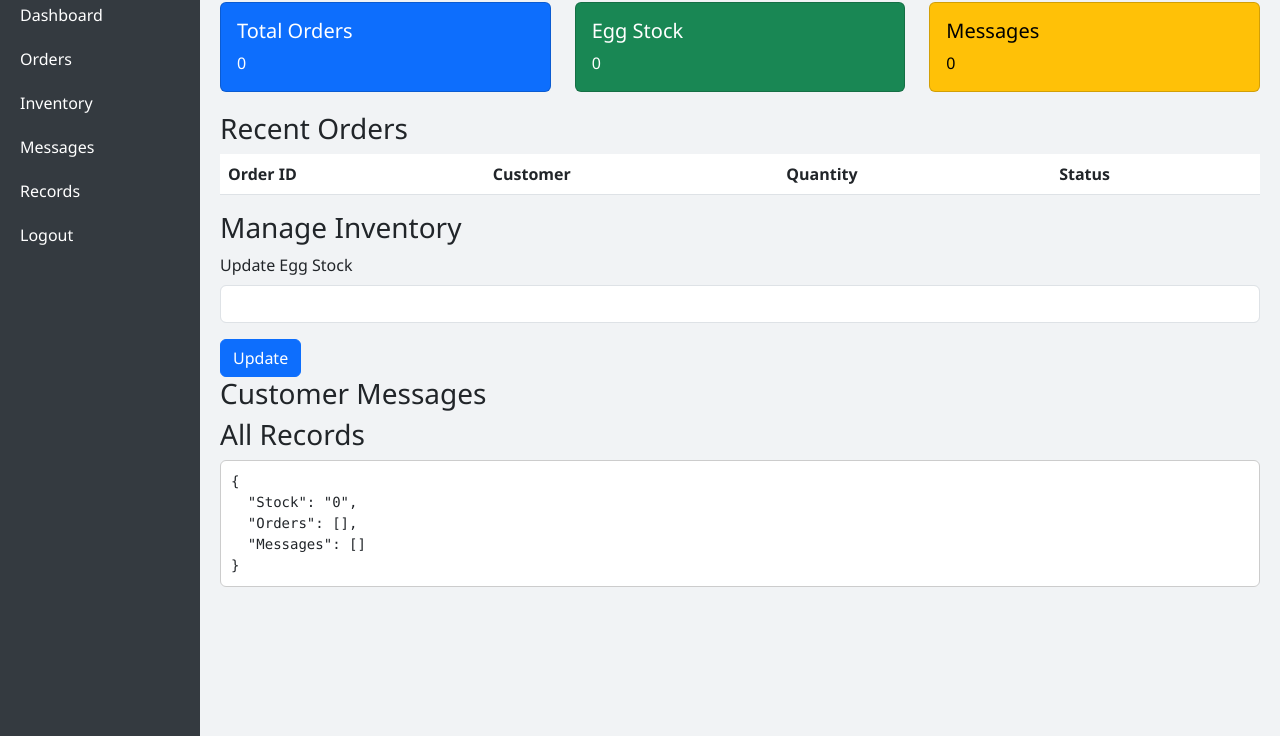
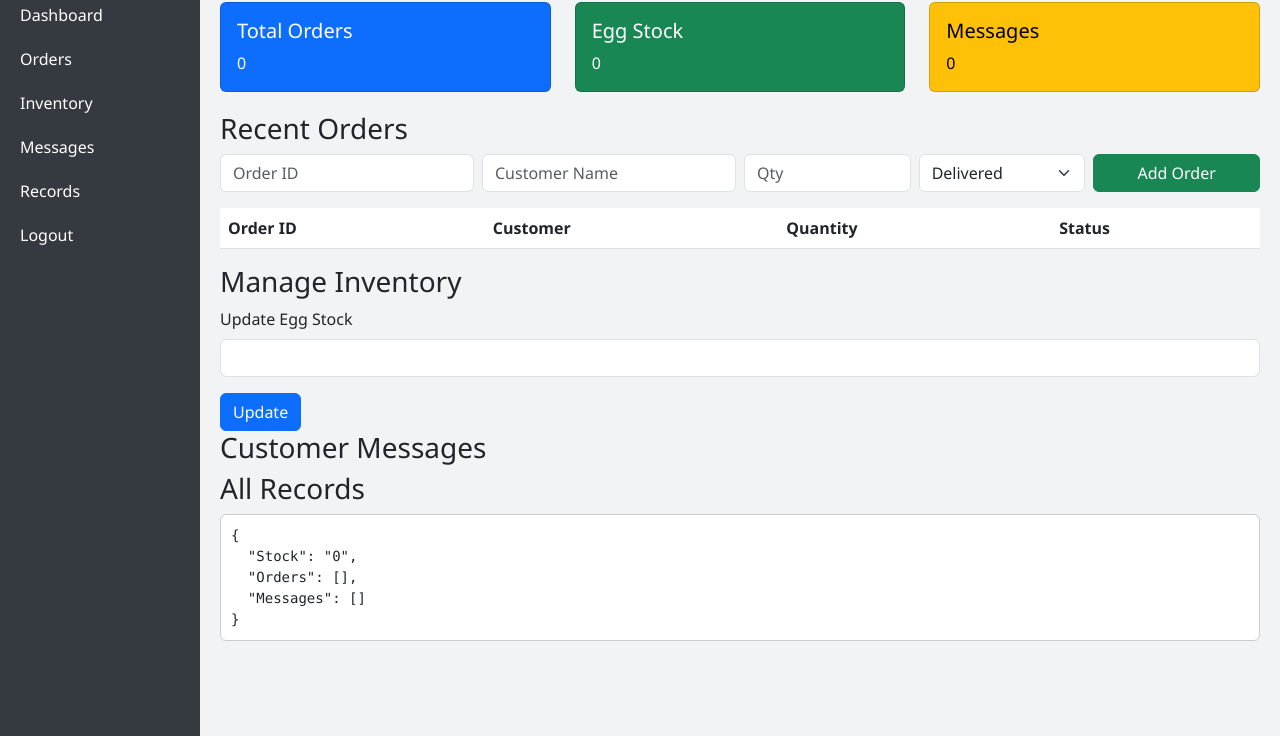
Before and after one commit to Rojzaangiri/freshnestegg.com, a plain HTML site: page admin.html in a window 1280 px wide. Shown: the part 64-800 px from the top of the page. Drawn offline with nearby package versions, Linux system fonts and the light colour scheme; sample sign-in values are in the browser's storage.

Commit message:
Update admin.html

```diff
--- a/admin.html
+++ b/admin.html
@@ -85,7 +85,29 @@
 
     <!-- Orders -->
     <h3 id="orders">Recent Orders</h3>
-    <table class="table table-striped" id="orderTable">
+    <form onsubmit="addOrder(event)">
+      <div class="row g-2">
+        <div class="col-md-3">
+          <input type="text" class="form-control" id="orderId" placeholder="Order ID" required />
+        </div>
+        <div class="col-md-3">
+          <input type="text" class="form-control" id="orderCustomer" placeholder="Customer Name" required />
+        </div>
+        <div class="col-md-2">
+          <input type="number" class="form-control" id="orderQty" placeholder="Qty" required />
+        </div>
+        <div class="col-md-2">
+          <select class="form-select" id="orderStatus" required>
+            <option value="Delivered">Delivered</option>
+            <option value="Pending">Pending</option>
+          </select>
+        </div>
+        <div class="col-md-2">
+          <button type="submit" class="btn btn-success w-100">Add Order</button>
+        </div>
+      </div>
+    </form>
+    <table class="table table-striped mt-3" id="orderTable">
       <thead>
         <tr>
           <th>Order ID</th>
@@ -142,6 +164,25 @@
       updateRecords();
     }
 
+    function addOrder(event) {
+      event.preventDefault();
+      const id = document.getElementById('orderId').value;
+      const customer = document.getElementById('orderCustomer').value;
+      const qty = document.getElementById('orderQty').value;
+      const status = document.getElementById('orderStatus').value;
+
+      const orders = JSON.parse(localStorage.getItem('orders') || '[]');
+      orders.push({ id, customer, qty, status });
+      localStorage.setItem('orders', JSON.stringify(orders));
+
+      document.getElementById('orderId').value = '';
+      document.getElementById('orderCustomer').value = '';
+      document.getElementById('orderQty').value = '';
+      document.getElementById('orderStatus').value = 'Delivered';
+
+      loadDashboard();
+    }
+
     function loadDashboard() {
       document.getElementById("stockCount").innerText = localStorage.getItem('stockCount') || '0';
 
```
